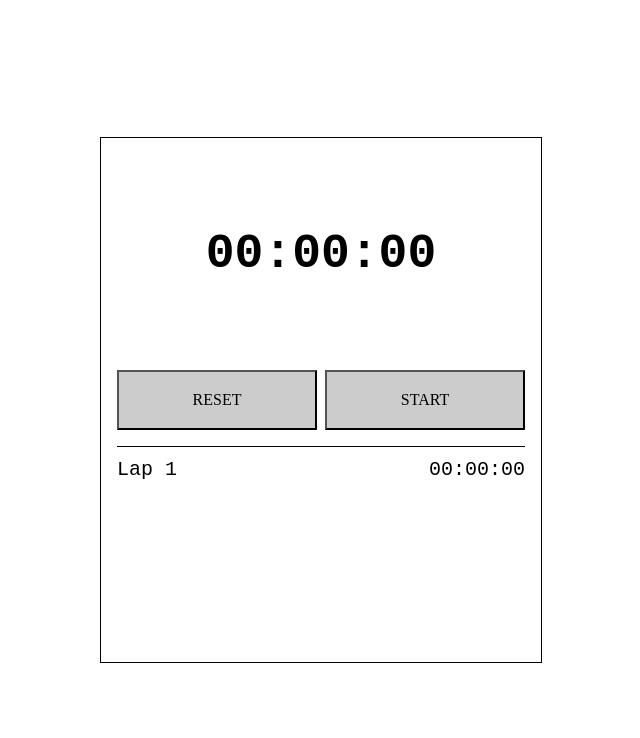
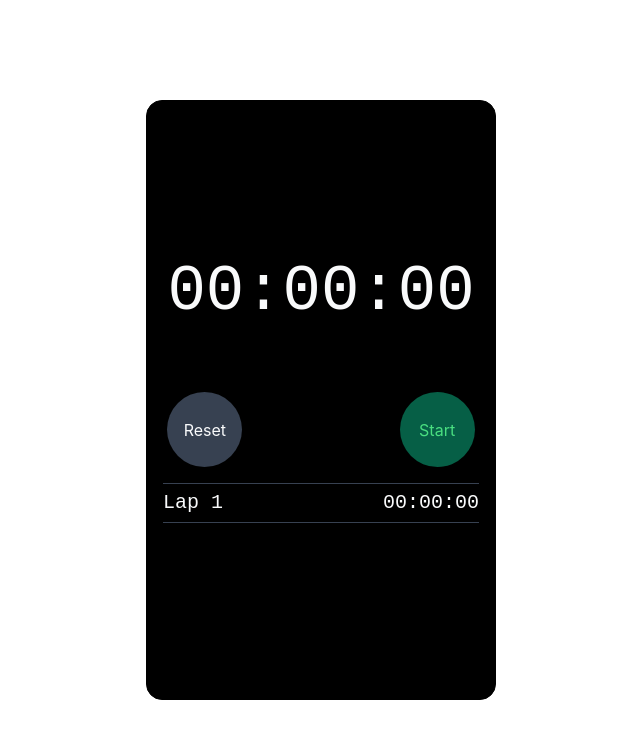
Before and after one commit to Shopify/eng-intern-assessment-react, a React app: page / in a window 1280 px wide. Shown: the top 738 px of the page, without its empty margins (319-959 px from the left). Built offline with nearby package versions, Linux system fonts and the light colour scheme.

Commit message:
Add ios-like styling

```diff
--- a/src/StopWatch.tsx
+++ b/src/StopWatch.tsx
@@ -42,14 +42,13 @@ export default function StopWatch() {
   };
 
   const onLap = () => {
-    setLaps([...laps, time]);
+    setLaps([time, ...laps]);
   };
 
   return (
     <div className="stopwatch-wrapper">
       <div className="timer-wrapper">
         <p className="stopwatch-text">{getPrettyTime(time)}</p>
-      </div>
         <div className="buttons-wrapper">
           {timerOn ? (
             <StopWatchButton type="lap" onClick={onLap} />
@@ -62,17 +61,18 @@ export default function StopWatch() {
             <StopWatchButton type="start" onClick={onStart} />
           )}
         </div>
+      </div>
       <div className="laps-wrapper">
-        {laps.map((lap: any, index: number) => (
-          <div key={index} className="lap-wrapper">
-            <p>Lap {index + 1}</p>
-            <p>{getPrettyTime(lap)}</p>
-          </div>
-        ))}
         <div className="lap-wrapper">
           <p>Lap {laps.length + 1}</p>
           <p>{getPrettyTime(time)}</p>
         </div>
+        {laps.map((lap: any, index: number) => (
+          <div key={index} className="lap-wrapper">
+            <p>Lap {laps.length - index}</p>
+            <p>{getPrettyTime(lap)}</p>
+          </div>
+        ))}
       </div>
     </div>
   );
--- a/src/StopWatchButton.tsx
+++ b/src/StopWatchButton.tsx
@@ -9,5 +9,10 @@ type buttonProps = {
 
 export default function StopWatchButton(props: buttonProps) {
   const { type, onClick } = props;
-  return <button onClick={onClick}>{type.toUpperCase()}</button>;
+
+  return (
+    <button className={type} onClick={onClick}>
+      {type}
+    </button>
+  );
 }
--- a/src/styles.css
+++ b/src/styles.css
@@ -37,6 +37,16 @@ p, h1, h2, h3, h4, h5, h6 {
 #root {
   width: 100vw;
   height: 100vh;
+
+  --light-gray: #f9fafb;
+  --gray: #374151;
+  --dark-gray: #111827;
+  --light-green: #4ade80;
+  --green: #065f46;
+  --dark-green: #064e3b;
+  --light-red: #fda4af;
+  --red: #9f1239;
+  --dark-red: #881337;
 }
 
 p {
@@ -46,10 +56,38 @@ p {
 }
 
 button {
-  background-color: #cccccc;
-  width: 200px;
-  padding: 16px;
+  background-color: var(--gray);
+  color: var(--light-gray);
+  border: none;
+  width: 75px;
+  height: 75px;
+  border-radius: 100%;
+  padding: 8px;
   text-align: center;
+  font-family: 'Inter', sans-serif;
+  text-transform: capitalize;
+}
+
+button:active {
+  background-color: var(--dark-gray);
+}
+
+button.start {
+  background-color: var(--green);
+  color: var(--light-green);
+}
+
+button.start:active {
+  background-color: var(--dark-green);
+}
+
+button.stop {
+  background-color: var(--red);
+  color: var(--light-red);
+}
+
+button.stop:active {
+  background-color: var(--dark-red);
 }
 
 .wrapper {
@@ -68,22 +106,31 @@ button {
   justify-content: center;
   align-items: center;
   border: 1px solid #000;
+  border-radius: 16px;
   gap: 16px;
   padding: 16px;
+  width: 100%;
+  max-width: 350px;
+  background: #000;
+  color: var(--light-gray)
 }
 
 .timer-wrapper {
+  position: relative;
   display: flex;
   justify-content: center;
   align-items: center;
-  height: 200px;
+  height: 350px;
 }
 
 .buttons-wrapper {
   display: flex;
-  justify-content: center;
+  position: absolute;
+  bottom: 0;
+  justify-content: space-between;
   align-items: center;
   gap: 8px;
+  width: 100%;
   text-align: center;
 }
 
@@ -91,13 +138,13 @@ button {
   display: flex;
   width: 100%;
   height: 200px;
-  flex-direction: column-reverse;
+  flex-direction: column;
   justify-content: start;
   align-items: center;
   gap: 4px;
   text-align: center;
-  border-top: 1px solid #000;
-  padding-top: 8px;
+  border-top: 1px solid var(--gray);
+  padding-top: 4px;
   overflow-y: scroll;
 
 }
@@ -107,12 +154,15 @@ button {
   width: 100%;
   justify-content: space-between;
   align-items: center;
+  border-bottom: 1px solid var(--gray);
+  margin-top: -4px;
+  padding: 4px 0px;
   gap: 8px;
   text-align: center;
 }
 
 .stopwatch-text {
-  font-size: 3rem;
+  font-size: 4rem;
   font-family: monospace;
-  font-weight: 700;
+  font-weight: 300;
 }
```
Lines whose indentation alone changed are shown as unchanged.
